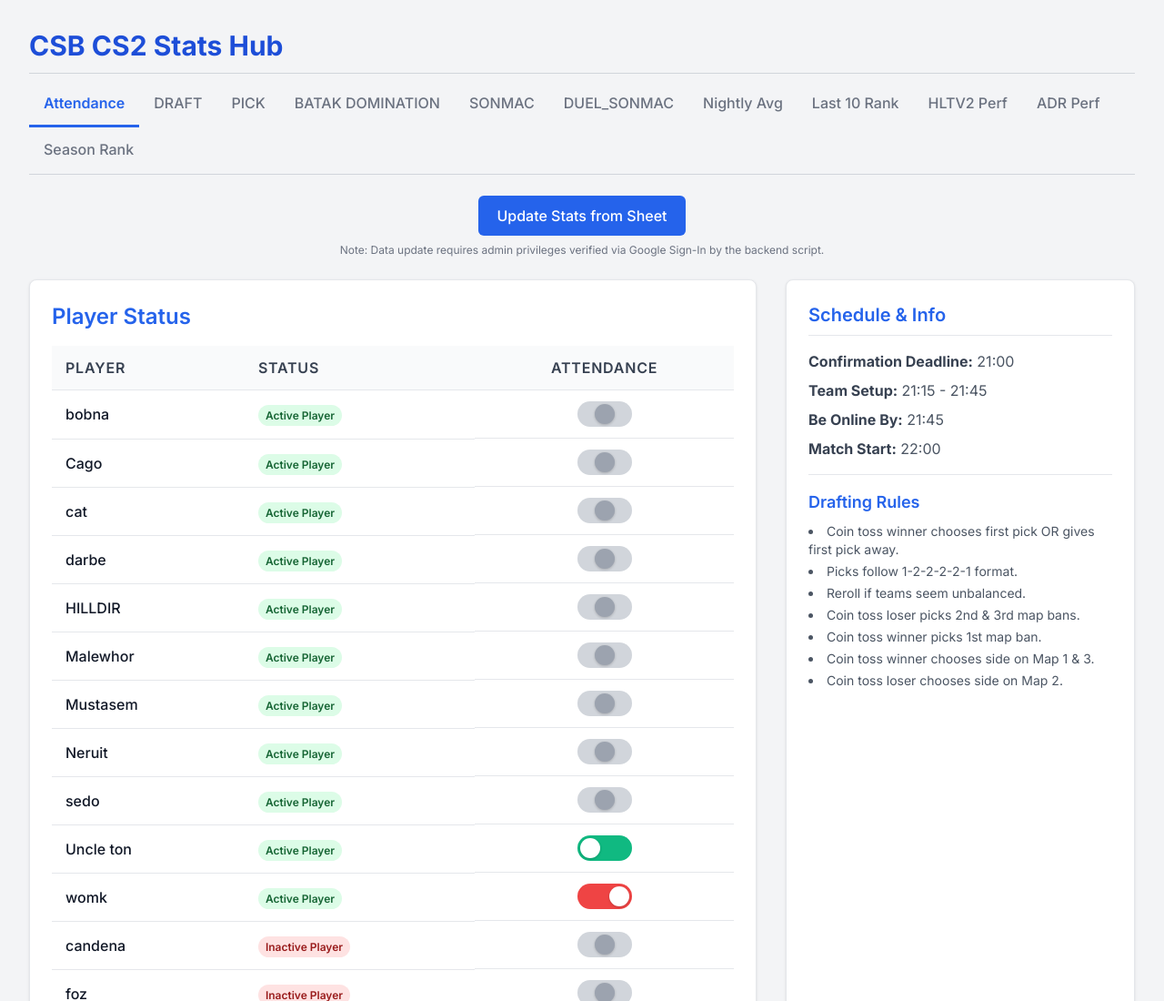
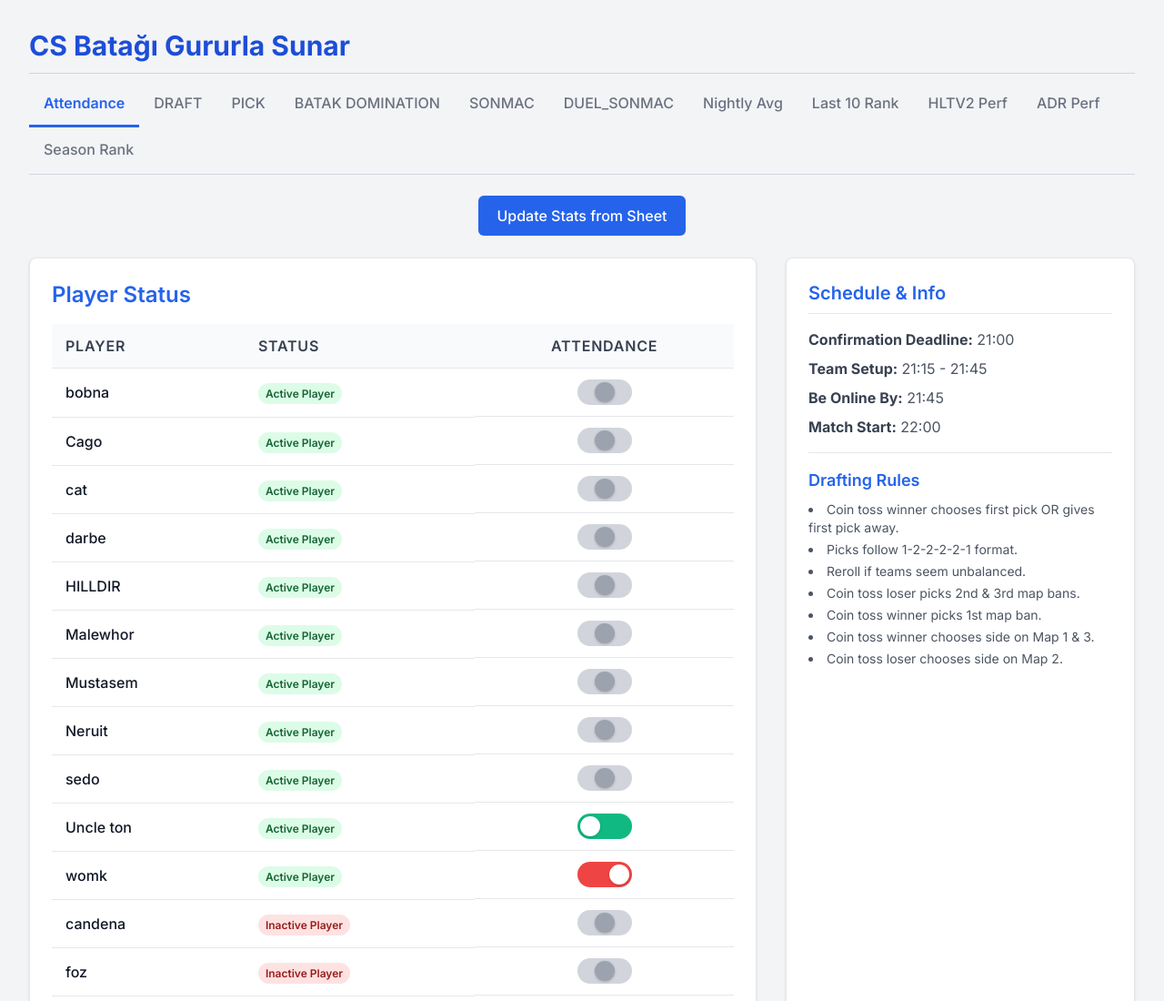
Before and after one commit to onuratak/CSBatagiFrontend, a plain HTML site: page index.html in a window 1280 px wide. Shown: the top 1100 px of the page at 91% size. Drawn offline with nearby package versions, Linux system fonts and the light colour scheme; no server answers.

Commit message:
Update index.html

```diff
--- a/index.html
+++ b/index.html
@@ -175,7 +175,7 @@
 
         <header class="relative mb-6">
             <div class="flex justify-between items-center border-b border-gray-300 pb-3">
-                <h1 class="text-2xl md:text-3xl font-bold text-blue-700">CSB CS2 Stats Hub</h1>
+                <h1 class="text-2xl md:text-3xl font-bold text-blue-700">CS Batağı Gururla Sunar</h1>
                 <button id="menu-button" type="button" class="md:hidden p-2 inline-flex items-center justify-center rounded-md text-gray-500 hover:text-gray-700 hover:bg-gray-100 focus:outline-none focus:ring-2 focus:ring-inset focus:ring-blue-500" aria-controls="main-nav-links" aria-expanded="false">
                     <span class="sr-only">Open main menu</span>
                     <svg id="icon-hamburger" class="block h-6 w-6" xmlns="http://www.w3.org/2000/svg" fill="none" viewBox="0 0 24 24" stroke="currentColor" aria-hidden="true">
@@ -207,8 +207,6 @@
                  Update Stats from Sheet
                  <span id="spinner" class="spinner hidden"></span>
              </button>
-             <div id="message-area" class="hidden"></div>
-             <p class="text-xs text-gray-500 mt-2">Note: Data update requires admin privileges verified via Google Sign-In by the backend script.</p>
         </div>
 
 
```
